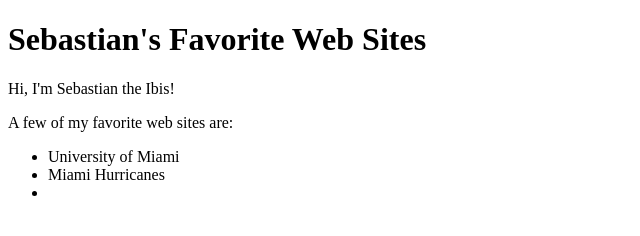
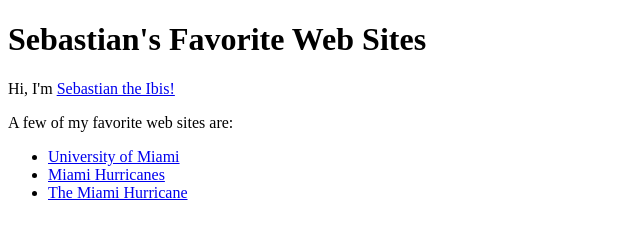
Before and after one commit to DanielToll2002/practice-set-04, a plain HTML site: page 01-external-links/links.html in a window 1280 px wide. Shown: the whole page, without its empty margins (0-640 px from the left). Drawn offline with Linux system fonts and the light colour scheme.

Commit message:
Practice Set 4-1

```diff
--- a/01-external-links/links.html
+++ b/01-external-links/links.html
@@ -12,14 +12,14 @@
     </header>
 
     <main>
-      <p>Hi, I'm Sebastian the Ibis!</p>
+      <p>Hi, I'm <a href="https://miamihurricanes.com/sebastian-the-ibis/">Sebastian the Ibis!</a></p>
 
       <p>A few of my favorite web sites are:</p>
 
       <ul>
-        <li>University of Miami</li>
-        <li>Miami Hurricanes</li>
-        <li><!-- ADD YOUR WEB SITE HERE --></li>
+        <li><a href="https://miami.edu">University of Miami</a></li>
+        <li><a href="https://miamihurricanes.com/">Miami Hurricanes</a></li>
+        <li><a href="https://www.themiamihurricane.com/">The Miami Hurricane</a></li>
       </ul>
     </main>
 
```
